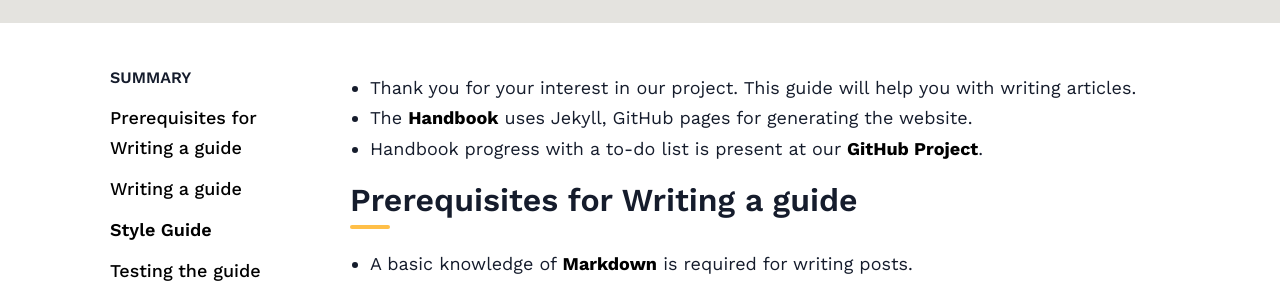
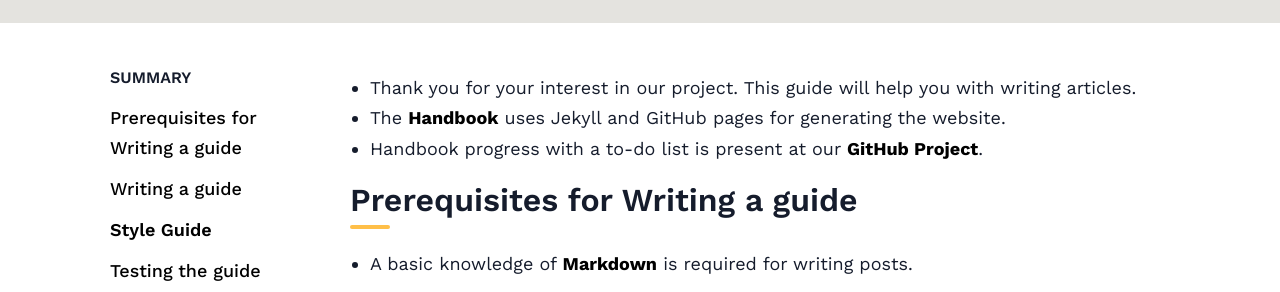
Before and after one commit to Vanilla-OS/handbook, a Jekyll site: the page built from _posts/2022-11-11-contributing.md, in a window 1280 px wide and 900 px high. Shown: the part 158-450 px from the top of the window. Built offline with Jekyll 4.4.1, drawn with Linux system fonts in a browser that asks for light colours; nearby versions of some CDN libraries; a style sheet for code colours, icons or effects is not loaded; some of the changed text lies outside the part shown.

Commit message:
Make posts uniform

````diff
--- a/_posts/2022-11-11-contributing.md
+++ b/_posts/2022-11-11-contributing.md
@@ -11,7 +11,7 @@
 ---
 
 - Thank you for your interest in our project. This guide will help you with writing articles.
-- The [**Handbook**](https://github.com/Vanilla-OS/handbook) uses Jekyll, GitHub pages for generating the website.
+- The [**Handbook**](https://github.com/Vanilla-OS/handbook) uses Jekyll and GitHub pages for generating the website.
 - Handbook progress with a to-do list is present at our [**GitHub Project**](https://github.com/orgs/Vanilla-OS/projects/2).
 
 ## Prerequisites for Writing a guide
@@ -97,7 +97,7 @@
 sudo vso trigger-update --now
 ```
 
-- Some terms like "Note:" and "Tip:" should be highlighted with bold and italics. For example:- `_**Note**_:-`.
+- Some terms like "Note:" and "Tip:" should be highlighted with bold and italics. For example:- `**_Note_**:-`.
 
 ## Testing the guide locally using Jekyll, Bundler
 
````
Also changed, not shown: _posts/2023-01-02-install-distrobox.md (+1 -1 lines), _posts/2023-01-11-install-and-manage-applications.md (+9 -9 lines), README.md.
